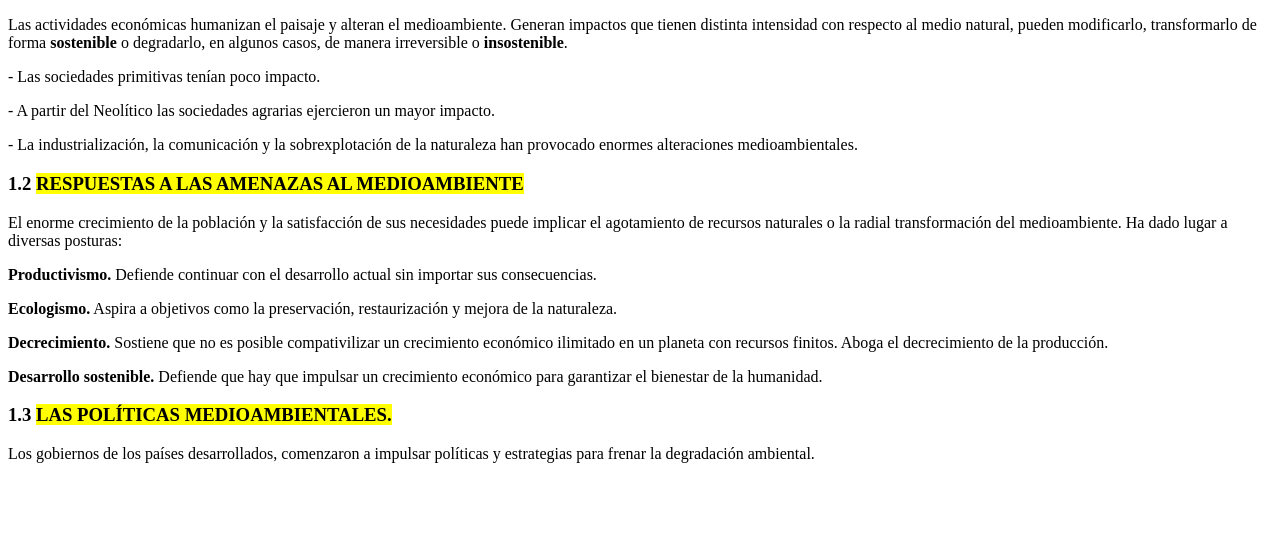
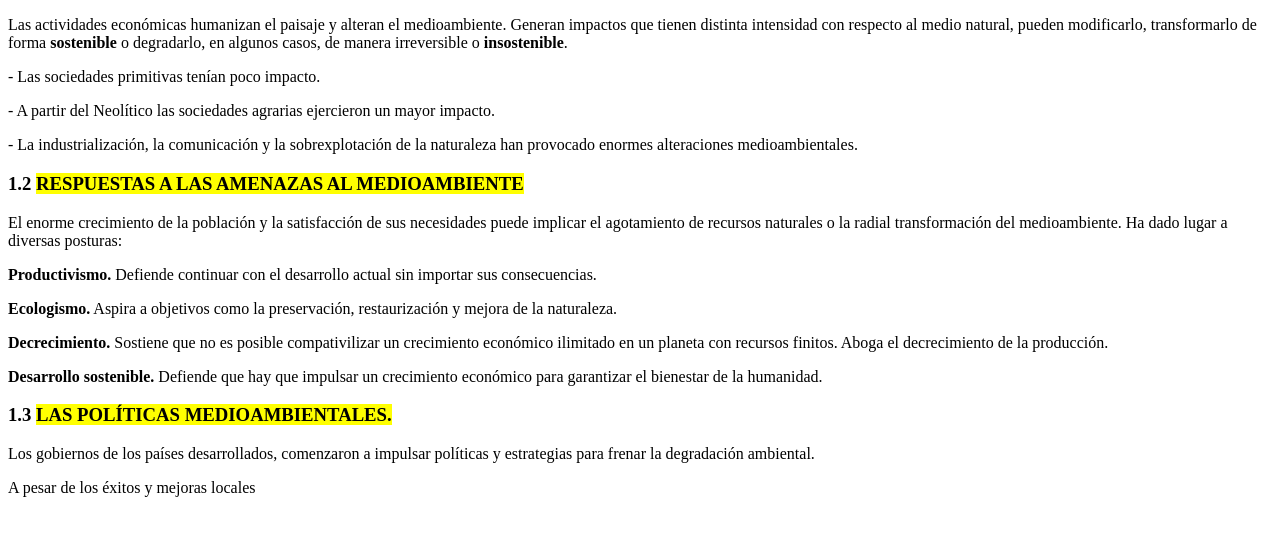
Before and after one commit to Elenitauwu/Elenitauwu.github.io, a plain HTML site: page Tema6y7sociales.html in a window 1280 px wide. Shown: the part 91-626 px from the top of the page. Drawn offline with Linux system fonts and the light colour scheme.

Commit message:
Continuación 1.3.

```diff
--- a/Tema6y7sociales.html
+++ b/Tema6y7sociales.html
@@ -22,3 +22,5 @@ decrecimiento de la producción.
 
 <h3>1.3 <mark>LAS POLÍTICAS MEDIOAMBIENTALES.</mark></h3>
 Los gobiernos de los países desarrollados, comenzaron a impulsar políticas y estrategias para frenar la degradación ambiental.
+
+<p> A pesar de los éxitos y mejoras locales
```
